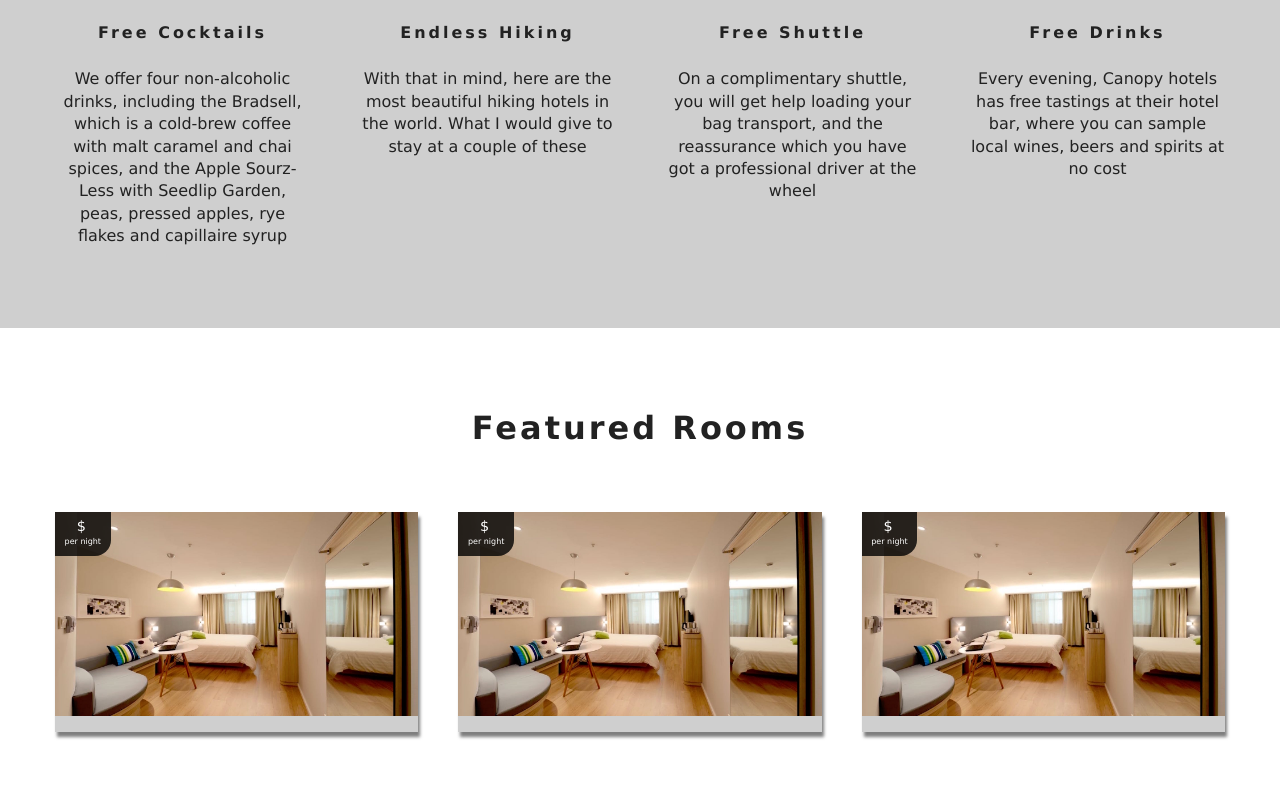
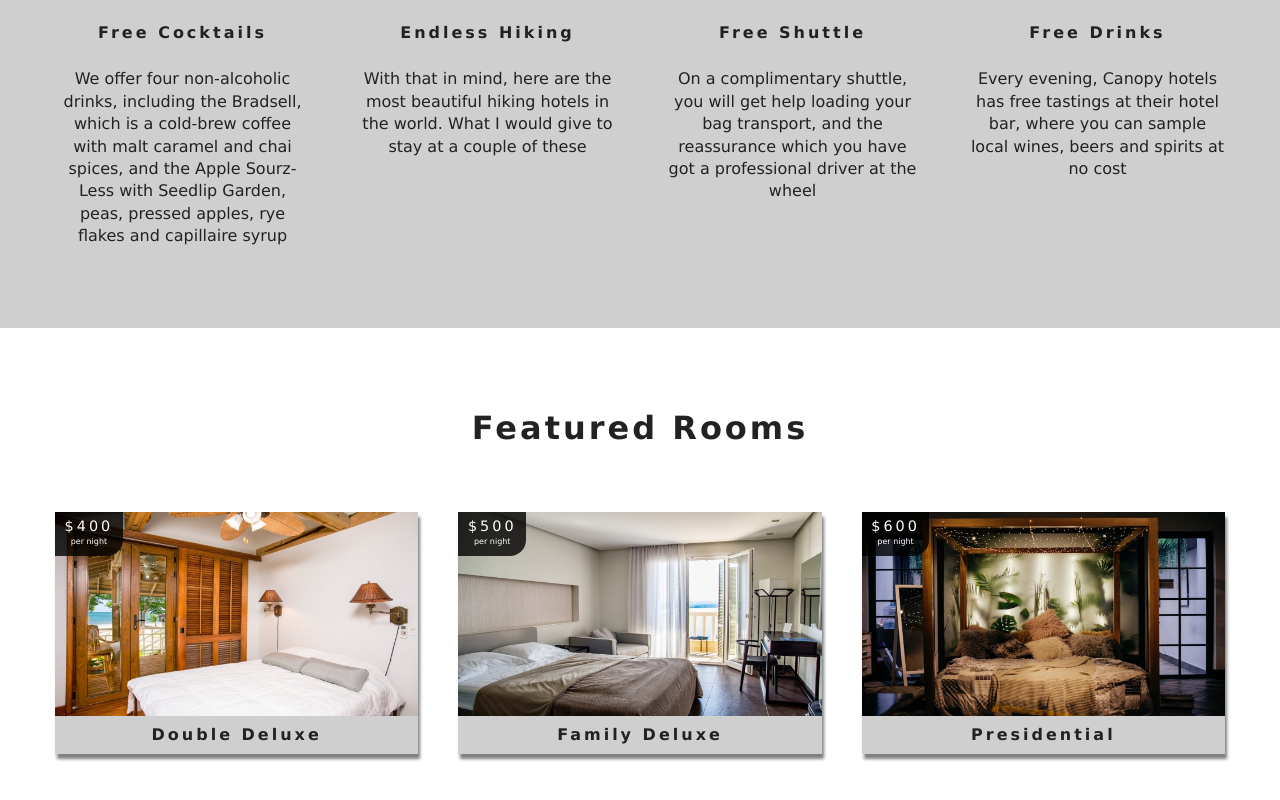
Before and after one commit to tilwanigaurav8/resort-reactjs, a React (Create React App) app: page / in a window 1280 px wide. Shown: the part 1042-1842 px from the top of the page. Built offline with nearby package versions, Linux system fonts and the light colour scheme.

Commit message:
Problem solved

```diff
--- a/src/components/FeaturedRooms.js
+++ b/src/components/FeaturedRooms.js
@@ -17,6 +17,6 @@ export default class FeaturedRooms extends Component{
                     {loading ? <Loading /> : rooms}
                 </div>
             </section>
-        )
+        );
     }
 }
--- a/src/components/room.js
+++ b/src/components/room.js
@@ -2,12 +2,12 @@ import React from 'react';
 import { Link } from 'react-router-dom';
 import defaultImg from "../images/room-1.jpeg";
 import PropTypes from "prop-types";
-const Room=(room)=>{
+const Room=({room})=>{
     const {name,slug,images,price}=room;
     return(
         <article className='room'>
             <div className='img-container'>
-                <img src={defaultImg || images[0]} alt="single room" />
+                <img src={images[0] || defaultImg} alt="single room" />
                 <div className='price-top'>
                     <h6>${price}</h6>
                     <p>per night</p>
--- a/src/context.js
+++ b/src/context.js
@@ -7,7 +7,7 @@ export default class RoomProvider extends Component{
 
     state={
         rooms:[],
-        storedRooms:[],
+        sortedRooms:[],
         featuredRooms:[],
         loading:true
     };
```
